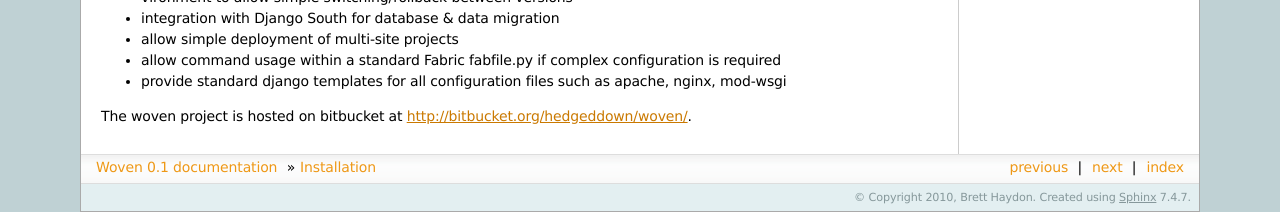
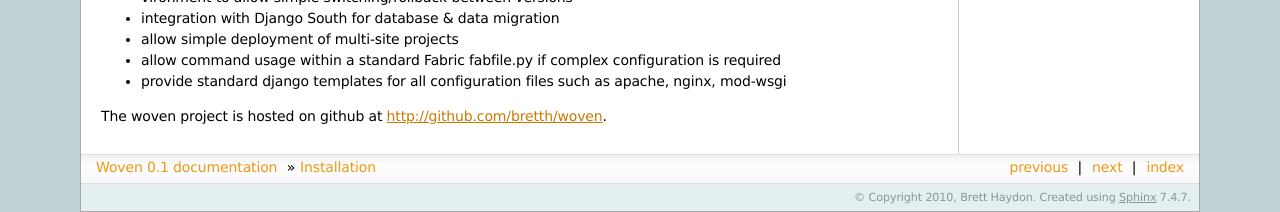
Before and after one commit to bretth/woven, a Sphinx documentation site: the page built from docs/main.rst, in a window 1280 px wide. Shown: the part 1656-1868 px from the top of the page. Built offline with Sphinx 7.4.7, drawn with Linux system fonts in a browser that asks for light colours.

Commit message:
moved to github

```diff
--- a/docs/main.rst
+++ b/docs/main.rst
@@ -74,4 +74,4 @@ The main goals of this project are to:
 * allow command usage within a standard Fabric fabfile.py if complex configuration is required
 * provide standard django templates for all configuration files such as apache, nginx, mod-wsgi
 
-The woven project is hosted on bitbucket at http://bitbucket.org/hedgeddown/woven/.
+The woven project is hosted on github at http://github.com/bretth/woven.
```
